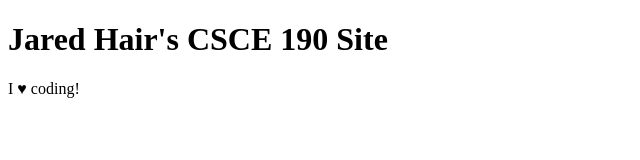
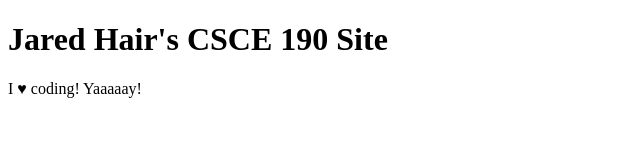
Before and after one commit to jareddhair/jareddhair.github.io, a plain HTML site: page index.html in a window 1280 px wide. Shown: the full height of the page, 0-640 px from the left. Drawn offline with Linux system fonts and the light colour scheme.

Commit message:
Added Yaaaaay

```diff
--- a/index.html
+++ b/index.html
@@ -7,6 +7,6 @@
     <body>
         <h1>Jared Hair's CSCE 190 Site</h1>
 
-        <p>I &hearts; coding!</p>
+        <p>I &hearts; coding! Yaaaaay!</p>
     </body>
 </html>
```
